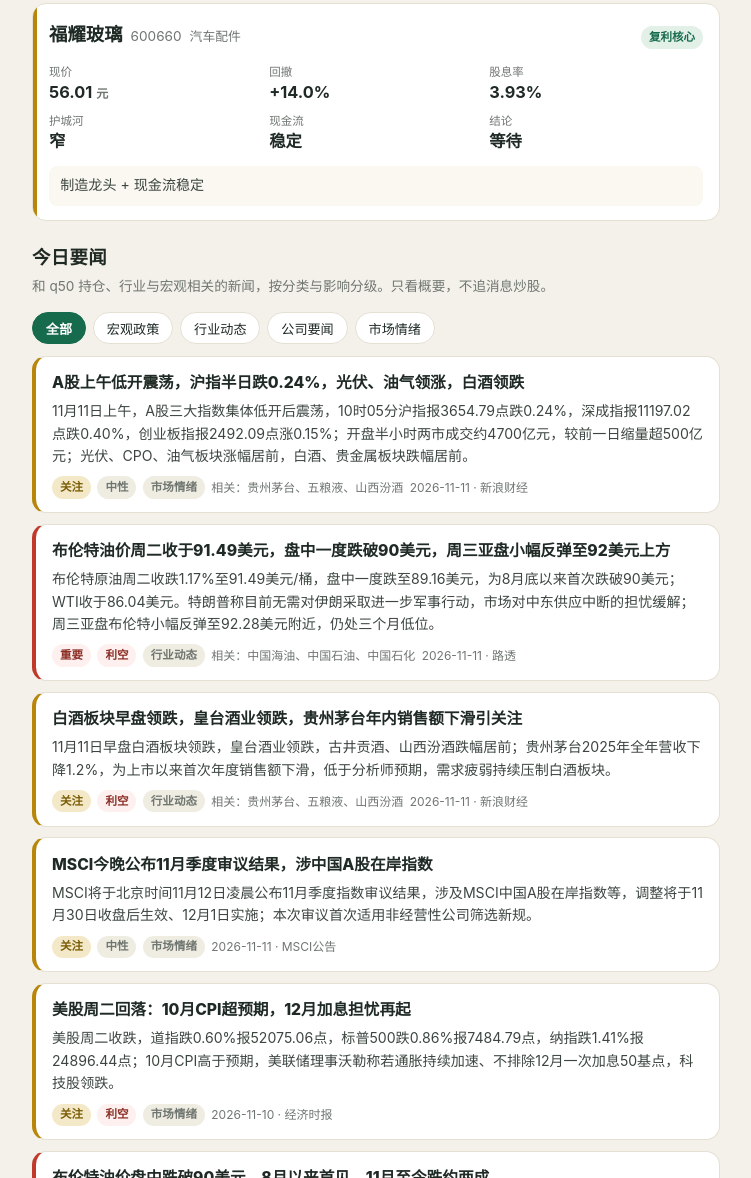
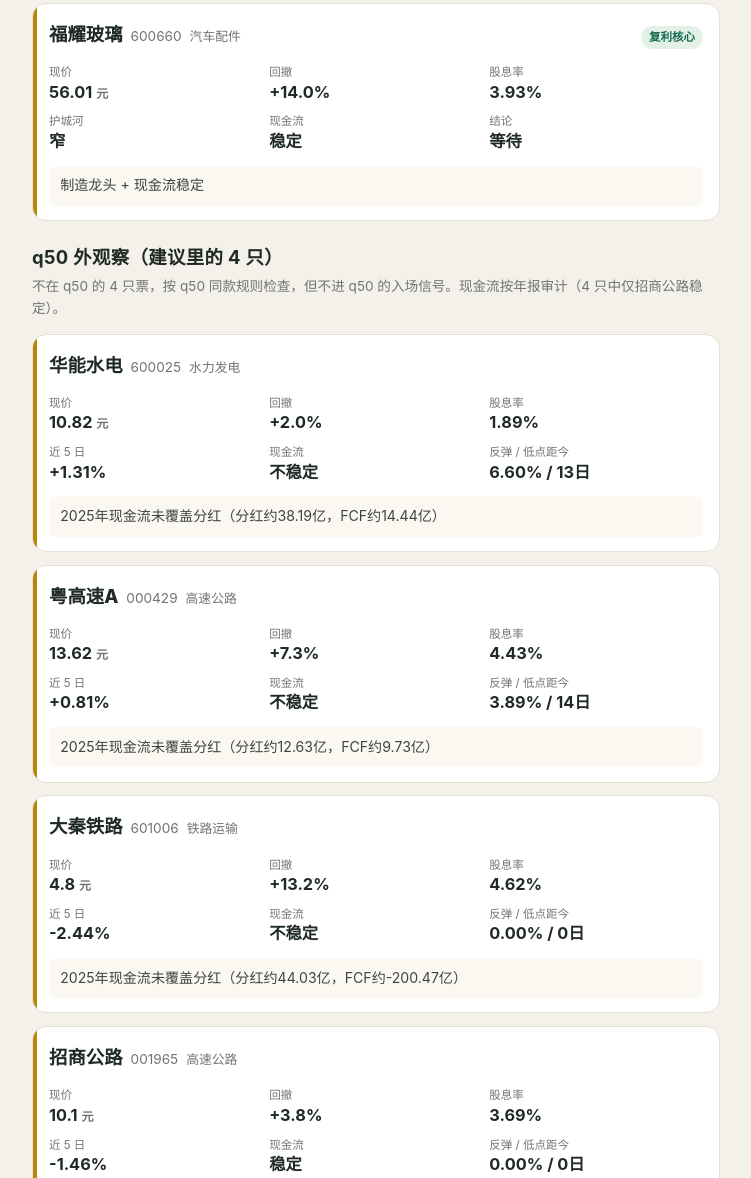
Before and after one commit to StellarLucas/brich, a plain HTML site: page index.html in a window 1280 px wide. Shown: the part 8378-9556 px from the top of the page, without its empty margins (264-1015 px from the left). Drawn offline with Linux system fonts and the light colour scheme.

Commit message:
Update brich data

```diff
--- a/index.html
+++ b/index.html
@@ -287,6 +287,12 @@
     <h2>复利核心（能长拿、吃复利的池子）</h2>
     <p class="sec-sub">有护城河 + 现金流稳定 + 基本面结论为可买入/等待的票。硬门槛不一刀切，小幅技术性违规改为等待。点卡片看详情。</p>
     <div id="compcore"></div>
+  </section>
+
+  <section id="sec-outsiders">
+    <h2>q50 外观察（建议里的 4 只）</h2>
+    <p class="sec-sub">不在 q50 的 4 只票，按 q50 同款规则检查，但不进 q50 的入场信号。现金流按年报审计（4 只中仅招商公路稳定）。</p>
+    <div id="outsiders"></div>
   </section>
 
   <section>
@@ -778,6 +784,33 @@
             '<div class="metric"><div class="k">结论</div><div class="v">' + (s.verdict||"—") + '</div></div>' +
           '</div>' +
           (s.compounding_reason ? '<div class="hit-reason">' + s.compounding_reason + '</div>' : '') +
+        '</article>';
+      }).join("");
+    }
+
+    /* ---- outsiders (q50 外观察) ---- */
+    var outBox = el("outsiders");
+    var outs = d.outsiders || [];
+    if(!outs.length){
+      outBox.innerHTML = '<div class="empty">暂无 q50 外观察数据。</div>';
+    } else {
+      outBox.innerHTML = outs.map(function(o){
+        var stageBadge = o.stage === "可入场" ? '<span class="badge both">可入场</span>' :
+                         (o.stage === "关注" ? '<span class="badge setup">关注</span>' : '');
+        return '<article class="hit">' +
+          '<div class="hit-head"><span class="hit-name">' + o.name + '</span>' +
+          '<span class="hit-code">' + o.code + '</span>' +
+          '<span class="hit-ind">' + (o.industry||"") + '</span>' +
+          '<span class="badges">' + stageBadge + '</span></div>' +
+          '<div class="metrics">' +
+            '<div class="metric"><div class="k">现价</div><div class="v">' + (o.price!==undefined&&o.price!==null?o.price:"—") + ' <small>元</small></div></div>' +
+            '<div class="metric"><div class="k">回撤</div><div class="v">' + pct(o.drawdown,1) + '</div></div>' +
+            '<div class="metric"><div class="k">股息率</div><div class="v">' + (o.yield!==undefined&&o.yield!==null? o.yield.toFixed(2)+"%" : "—") + '</div></div>' +
+            '<div class="metric"><div class="k">近 5 日</div><div class="v">' + pct(o.weekly,2) + '</div></div>' +
+            '<div class="metric"><div class="k">现金流</div><div class="v">' + (o.cashflow_stable===true?"稳定":(o.cashflow_stable===false?"不稳定":"待核")) + '</div></div>' +
+            '<div class="metric"><div class="k">反弹 / 低点距今</div><div class="v">' + (o.bounce_pct!==undefined&&o.bounce_pct!==null? o.bounce_pct.toFixed(2)+"%" : "—") + ' / ' + (o.days_since_low!==undefined&&o.days_since_low!==null? o.days_since_low+"日" : "—") + '</div></div>' +
+          '</div>' +
+          (o.cashflow_reason ? '<div class="hit-reason">' + o.cashflow_reason + '</div>' : '') +
         '</article>';
       }).join("");
     }
```
